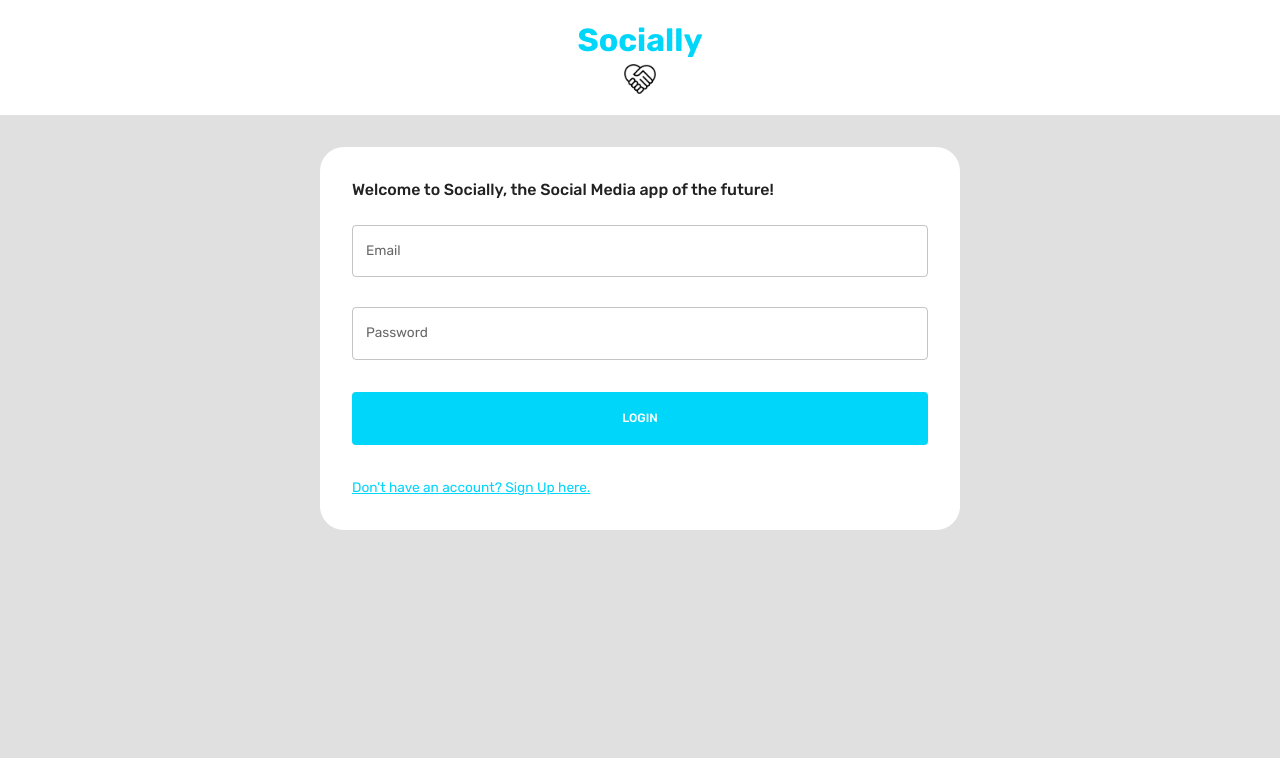
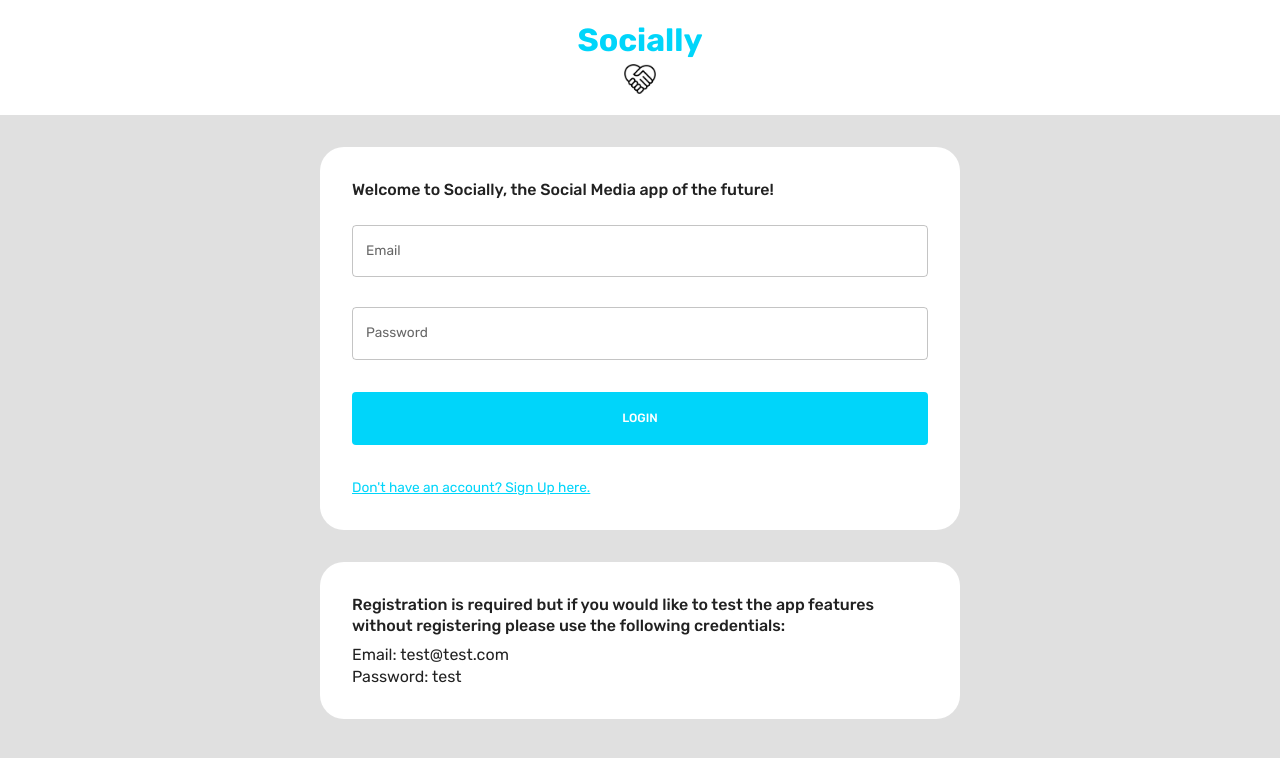
Before and after one commit to shivsgkashyap/social-media-project, a React (Vite) app in the folder client/: page / in a window 1280 px wide. Shown: the top 758 px of the page. Built offline with nearby package versions, Linux system fonts and the light colour scheme.

Commit message:
Added notice to login page

```diff
--- a/client/src/scenes/loginPage/LoginPage.jsx
+++ b/client/src/scenes/loginPage/LoginPage.jsx
@@ -38,6 +38,21 @@ const LoginPage = () => {
         </Typography>
         <Form />
       </Box>
+
+      <Box
+        width={isNonMobileScreens ? "50%" : "93%"}
+        p="2rem"
+        m="2rem auto"
+        borderRadius="1.5rem"
+        backgroundColor={theme.palette.background.alt}
+      >
+        <Typography fontWeight="500" variant="h5" sx={{ mb: "0.5rem" }}>
+          Registration is required but if you would like to test the app
+          features without registering please use the following credentials:
+        </Typography>
+        <Typography variant="h5">Email: test@test.com</Typography>
+        <Typography variant="h5">Password: test</Typography>
+      </Box>
     </Box>
   );
 };
```
